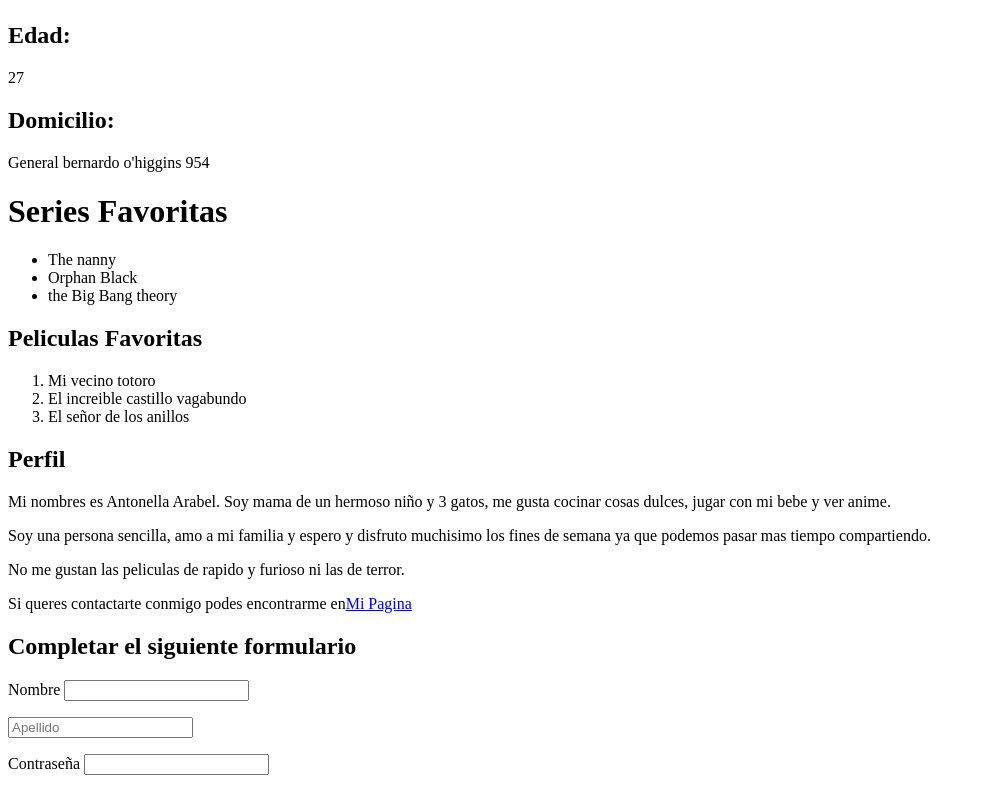
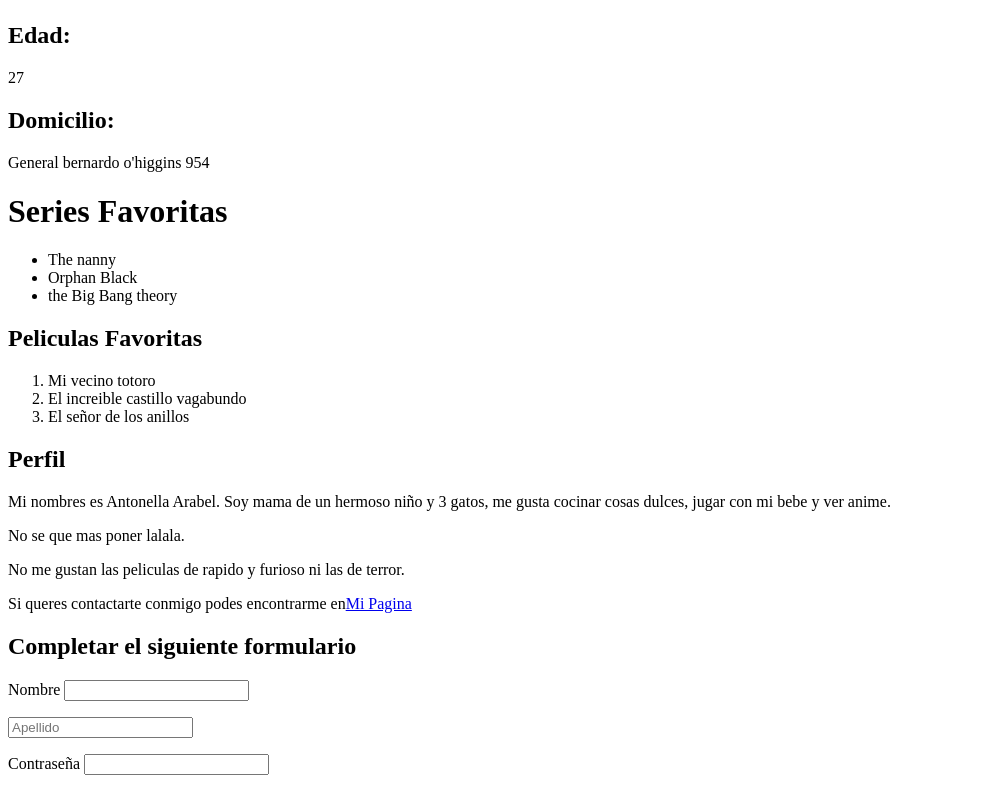
Before and after one commit to mamapakal/TareaUnidad3, a plain HTML site: page index.html in a window 1280 px wide. Shown: the part 753-1544 px from the top of the page, without its empty margins (0-985 px from the left). Drawn offline with Linux system fonts and the light colour scheme.

Commit message:
parrafoact

```diff
--- a/index.html
+++ b/index.html
@@ -35,8 +35,7 @@
   <h2> Perfil </h2>
   <p>Mi nombres es Antonella Arabel. Soy mama de un hermoso niño y 3 gatos, me gusta
     cocinar cosas dulces, jugar con mi bebe y ver anime.</p>
-  <p>Soy una persona sencilla, amo a mi familia y espero y disfruto muchisimo los
-    fines de semana ya que podemos pasar mas tiempo compartiendo.</p>
+  <p>No se que mas poner lalala.</p>
   <p>No me gustan las peliculas de rapido y furioso ni las de terror. </p>
 
   <p>Si queres contactarte conmigo podes encontrarme en<a href="http://www.antoarabel.com.ar">Mi Pagina </a></p>
```
